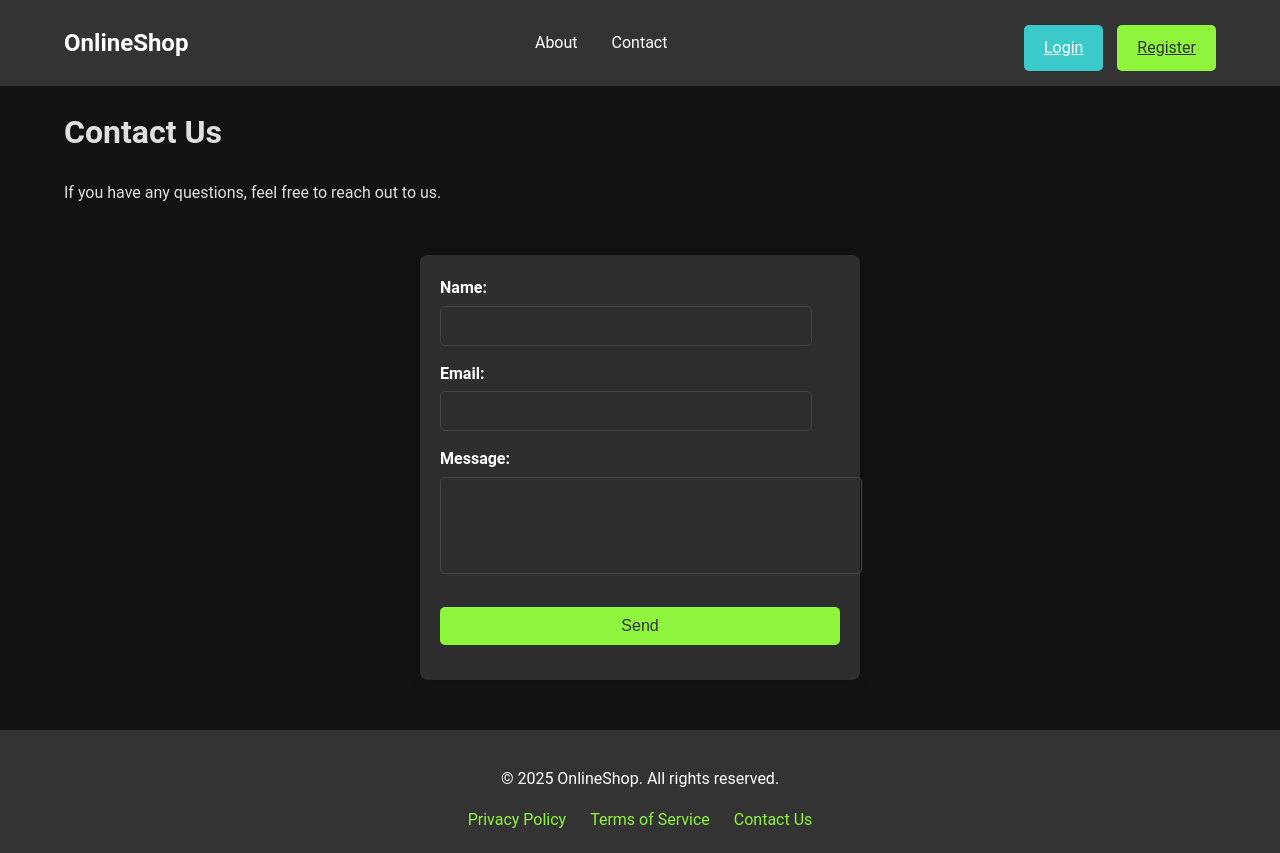
After one commit to Dima1385/Jango_final_store, a Django app: page /contact/ in a window 1280 px wide. The commit adds this page. Run offline with Django 5.2, Linux system fonts and the light colour scheme.

```diff
--- a/store/store/settings.py
+++ b/store/store/settings.py
@@ -12,6 +12,7 @@ https://docs.djangoproject.com/en/5.1/ref/settings/
 
 from pathlib import Path
 import os
+from decouple import config
 
 # Build paths inside the project like this: BASE_DIR / 'subdir'.
 BASE_DIR = Path(__file__).resolve().parent.parent
@@ -135,3 +136,6 @@ MEDIA_ROOT = os.path.join(BASE_DIR, 'media/')
 STATICFILES_DIRS = [
     BASE_DIR / "store" / "static",  # Шлях до вашої директорії зі стилями
 ]
+
+BOT_TOKEN = config('BOT_TOKEN')
+GROUP_ID = config('GROUP_ID')
--- a/store/store/static/css/styles.css
+++ b/store/store/static/css/styles.css
@@ -61,6 +61,8 @@ nav a:hover {
     cursor: pointer;
     transition: background-color 0.3s ease, transform 0.2s ease;
     margin-top: 10px;
+    background-color: #3cc9c9; /* Бірюзовий */
+    color: #fff;
 }
 
 .btn-primary {
@@ -99,7 +101,7 @@ nav a:hover {
     max-width: 400px;
     margin: 50px auto;
     padding: 20px;
-    background: #2e2e2e; /* Темно-сірий фон */
+    background: #2e2e2e;
     border-radius: 8px;
     box-shadow: 0 4px 15px rgba(0, 0, 0, 0.1);
 }
@@ -146,14 +148,14 @@ nav a:hover {
     border: none;
     border-radius: 5px;
     cursor: pointer;
-    background-color: #007bff; /* Синій для кнопок */
-    color: #fff;
+    background-color: #8ff53c;
+    color: #333;
     width: 100%;
     transition: background-color 0.3s ease, transform 0.2s ease;
 }
 
 .form-field button:hover {
-    background-color: #0056b3; /* Темніший синій */
+    background-color: #6fb534; /
 }
 
 /* Вирівнювання форми по центру */
@@ -168,7 +170,7 @@ nav a:hover {
 .form-field input[type="email"],
 .form-field input[type="password"] {
     width: 100%;
-    max-width: 350px; /* Обмеження ширини полів */
+    max-width: 350px;
 }
 
 /* Секція продуктів */
@@ -329,9 +331,20 @@ nav a:hover {
     display: none;
 }
 
+textarea {
+    width: 100%;
+    padding: 10px;
+    border: 1px solid #444;
+    border-radius: 5px;
+    background-color: transparent;
+    color: #e0e0e0;
+    resize: none;
+}
+
+
 /* Футер */
 footer {
-    background: #333; /* Темний фон */
+    background: #333;
     color: #fff;
     padding: 20px 0;
     text-align: center;
@@ -339,7 +352,7 @@ footer {
 }
 
 footer nav a {
-    color: #8ff53c; /* Зелений акцент */
+    color: #8ff53c;
     margin: 0 10px;
     text-decoration: none;
 }
--- /dev/null
+++ b/store/store/static/js/main.js
@@ -0,0 +1,17 @@
+document.querySelector('.form-container').addEventListener('submit', async (e) => {
+    e.preventDefault();
+
+    const csrfToken = document.querySelector('[name=csrfmiddlewaretoken]').value;
+    const formData = new FormData(e.target);
+
+    const response = await fetch('/contact/', {
+        method: 'POST',
+        headers: {
+            'X-CSRFToken': csrfToken,
+        },
+        body: formData,
+    });
+
+    const data = await response.json();
+    alert(data.message);
+});
--- a/store/store/urls.py
+++ b/store/store/urls.py
@@ -11,6 +11,8 @@ urlpatterns = [
     path('product/<int:product_id>/', views.product_detail, name='product_detail'),
     path('register/', views.register, name='register'),
     path('login/', views.login_view, name='login'),
+    path('about/', views.about, name='about'),
+    path('contact/', views.contact, name='contact'),
 ]
 
 urlpatterns += static(settings.MEDIA_URL, document_root=settings.MEDIA_ROOT)
--- /dev/null
+++ b/store/templates/contact.html
@@ -0,0 +1,39 @@
+{% load static %}
+<!DOCTYPE html>
+<html lang="en">
+<head>
+    <meta charset="UTF-8">
+    <meta name="viewport" content="width=device-width, initial-scale=1.0">
+    <link rel="stylesheet" href="{% static 'css/styles.css' %}">
+    <script src="{% static 'js/main.js' %}" defer></script>
+    <title>Contact Us</title>
+</head>
+<body>
+    {% include 'header.html' %}
+    <main>
+        <div class="container">
+            <h1>Contact Us</h1>
+            <p>If you have any questions, feel free to reach out to us.</p>
+            <form class="form-container" method="POST" action="{% url 'contact' %}">
+                {% csrf_token %}
+                <div class="form-field">
+                    <label for="name">Name:</label>
+                    <input type="text" id="name" name="name" required>
+                </div>
+                <div class="form-field">
+                    <label for="email">Email:</label>
+                    <input type="email" id="email" name="email" required>
+                </div>
+                <div class="form-field">
+                    <label for="message">Message:</label>
+                    <textarea id="message" name="message" rows="5" required></textarea>
+                </div>
+                <div class="form-field">
+                    <button type="submit" class="btn btn-primary">Send</button>
+                </div>
+            </form>
+        </div>
+    </main>
+    {% include 'footer.html' %}
+</body>
+</html>
--- /dev/null
+++ b/store/templates/footer.html
@@ -0,0 +1,10 @@
+<footer>
+    <div class="container footer">
+        <p>&copy; 2025 OnlineShop. All rights reserved.</p>
+        <nav>
+            <a href="#">Privacy Policy</a>
+            <a href="#">Terms of Service</a>
+            <a href="{% url 'contact' %}">Contact Us</a>
+        </nav>
+    </div>
+</footer>
--- /dev/null
+++ b/store/templates/header.html
@@ -0,0 +1,13 @@
+<header>
+    <div class="container header">
+        <a href="{% url 'home' %}" class="logo">OnlineShop</a>
+        <nav>
+            <a href="{% url 'about' %}">About</a>
+            <a href="{% url 'contact' %}">Contact</a>
+        </nav>
+        <div class="auth-buttons">
+            <a href="{% url 'login' %}" class="btn">Login</a>
+            <a href="{% url 'register' %}" class="btn btn-primary">Register</a>
+        </div>
+    </div>
+</header>
--- a/store/templates/home.html
+++ b/store/templates/home.html
@@ -13,9 +13,8 @@
         <div class="container header">
             <a href="{% url 'home' %}" class="logo">OnlineShop</a>
             <nav>
-                <a href="{% url 'home' %}">Home</a>
-                <a href="#">About</a>
-                <a href="#">Contact</a>
+                <a href="{% url 'about' %}">About</a>
+                <a href="{% url 'contact' %}">Contact</a>
             </nav>
             <div class="auth-buttons">
                 <a href="{% url 'login' %}" class="btn">Login</a>
```
Also changed, not shown: other parts of store/store/static/css/styles.css (+11 -11 lines), store/store/views.py (+31 -0 lines), store/templates/about.html (added, +21 -0 lines), store/db.sqlite3, store/media/products/3441681955_w640_h640_perchatki-dlya-voennih_Y63oGuY.jpg (added), store/store/admin.py (line endings or trailing spaces), store/store/js/main.js (deleted), 1 other file.
